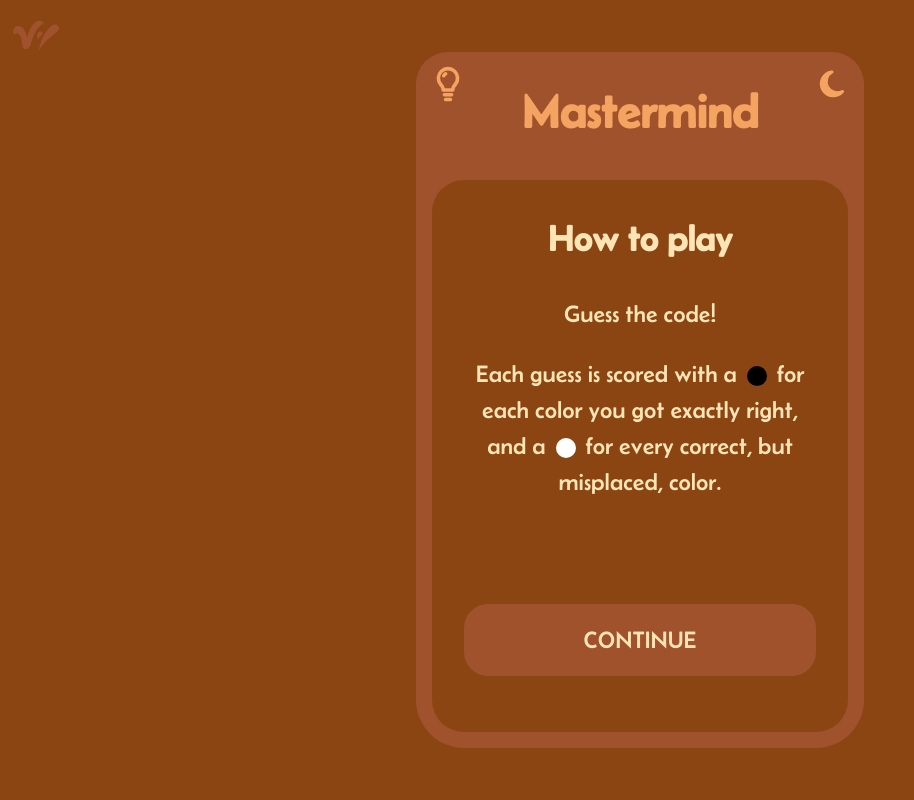
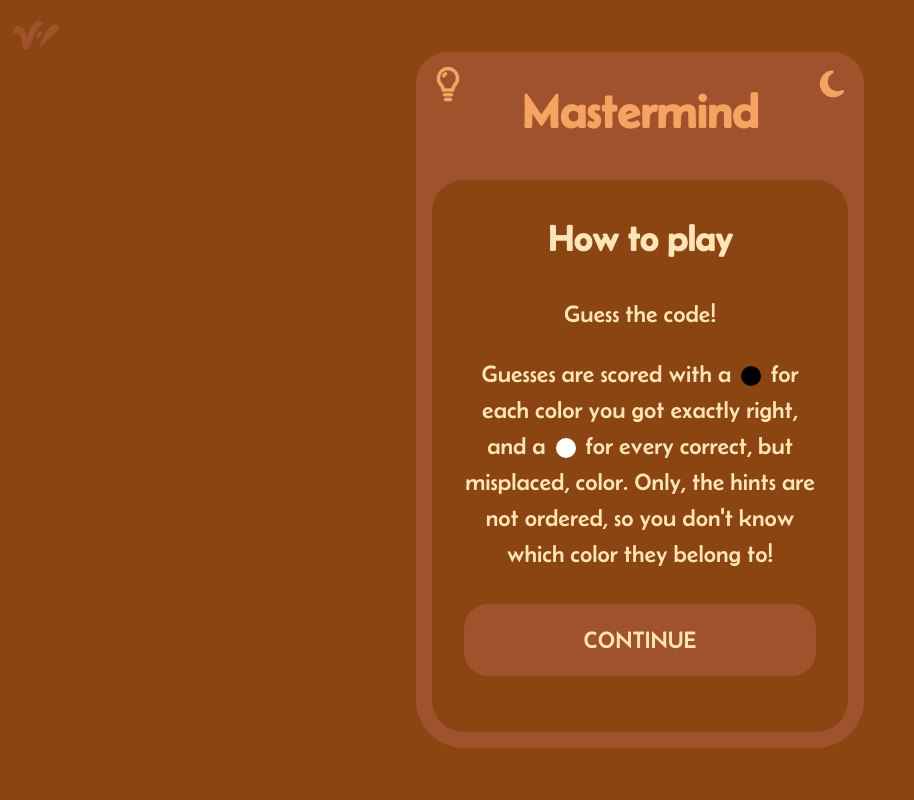
Before and after one commit to vrugtehagel/pure-css-mastermind, a PHP site: page / in a window 1280 px wide. Shown: the whole page, without its empty margins (0-914 px from the left). Run offline with PHP 8.4, Linux system fonts and the light colour scheme; some web fonts are replaced.

Commit message:
Change text a bit

```diff
--- a/index.php
+++ b/index.php
@@ -54,7 +54,7 @@
 		<label for=about class=icon></label>
 		<div id=about-dialog class=dialog>
 			<h2>About</h2>
-			<p>This version of Mastermind only uses HTML and CSS, no JavaScript! Basically, I just wanted to show off what styling can do.</p>
+			<p>This version of Mastermind uses no JavaScript! Basically, I just wanted to show off what styling can do.</p>
 			<p>It uses inputs, labels, :checked and --variables for its logic. A few lines of PHP create a unique solution (in CSS) on page load.</p>
 			<p>Enjoy!</p>
 		</div>
@@ -73,7 +73,7 @@
 			<h2>How to play</h2>
 
 			<p>Guess the code!</p>
-			<p>Each guess is scored with a <span class=black-mark></span> for each color you got exactly right, and a <span class=white-mark></span> for every correct, but misplaced, color.</p>
+			<p>Guesses are scored with a <span class=black-mark></span> for each color you got exactly right, and a <span class=white-mark></span> for every correct, but misplaced, color. Only, the hints are not ordered, so you don't know which color they belong to!</p>
 			<label for=how-to-play class=button>Continue</label>
 		</div>
 
--- a/styles.css
+++ b/styles.css
@@ -304,7 +304,7 @@ section > .hole {
 	font-size: 1.5em;
 }
 .dialog p:last-of-type {
-	margin-bottom: 1.5em;
+	margin-bottom: 1.25em;
 }
 .dialog .button {
 	display: inline-block; padding: .75em 1.5em; margin: auto 0 1em;
```
